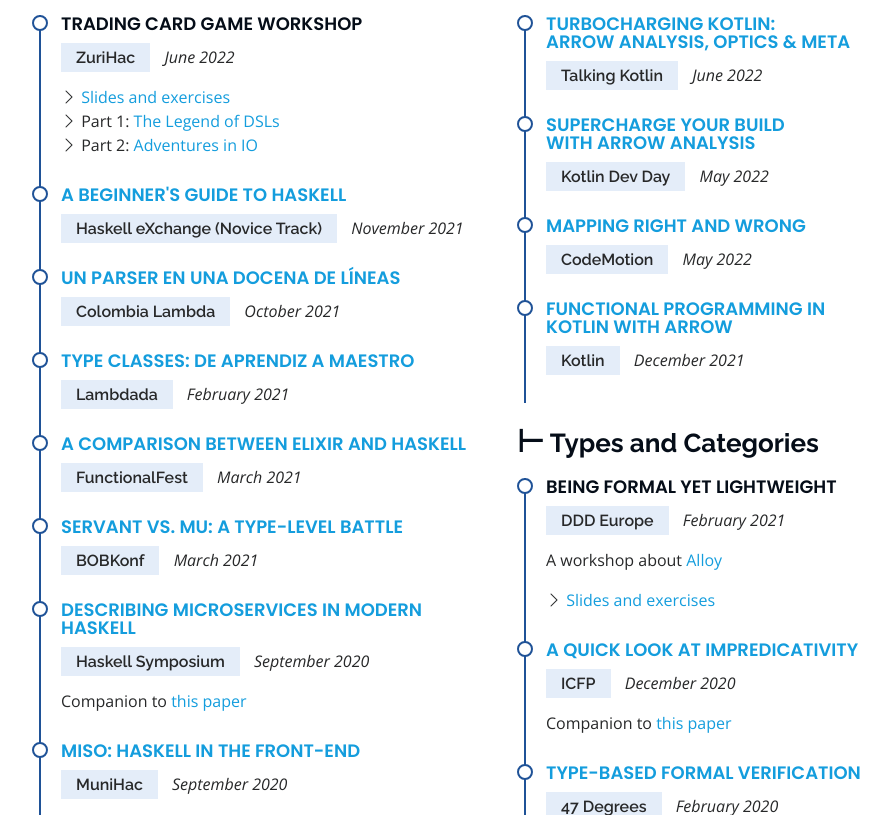
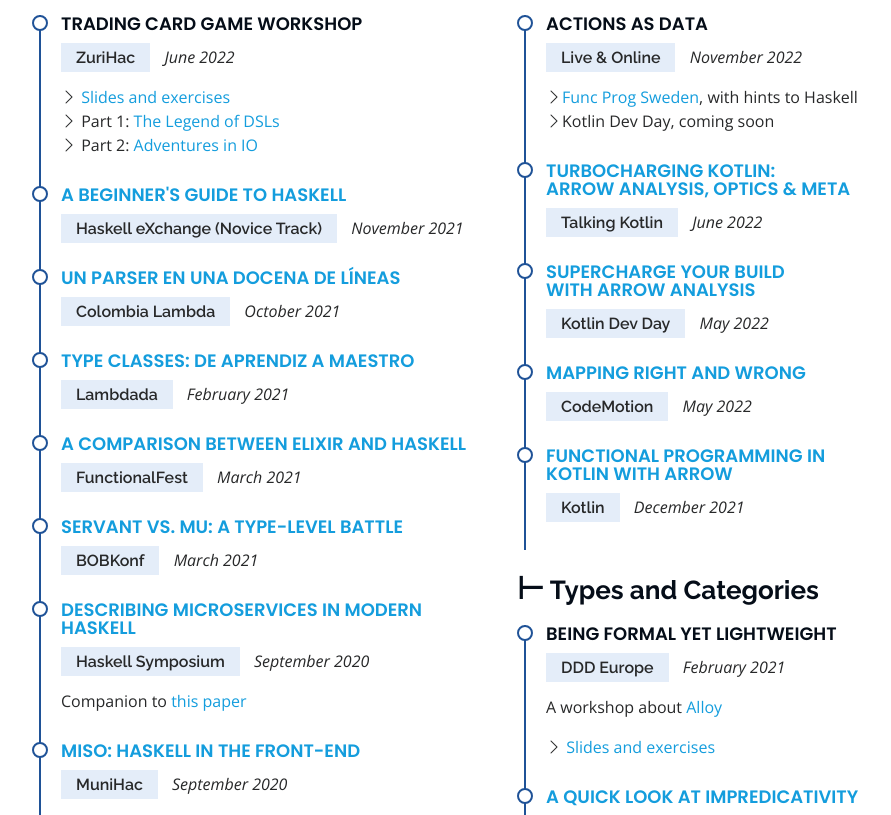
Before and after one commit to serras/serras.github.io, a plain HTML site: page index.html in a window 1280 px wide. Shown: the part 1417-2232 px from the top of the page, without its empty margins (283-1174 px from the left). Drawn offline with nearby package versions, Linux system fonts and the light colour scheme.

Commit message:
Add Func Prog Sweden

```diff
--- a/index.html
+++ b/index.html
@@ -329,6 +329,16 @@
               Kotlin
             </h3>
             <div class="resume-item">
+              <h4>Actions as Data</h4>
+              <h5 style="display: inline-block;">Live &amp; Online</h5>
+              <p style="display: inline-block; margin-left: 10px;"><em>November 2022</em></p>
+              <p>
+                <i class="bi bi-chevron-right"></i><a href="https://www.youtube.com/watch?v=cOzfSsGopBQ">Func Prog Sweden</a>, with hints to Haskell
+                <br />
+                <i class="bi bi-chevron-right"></i>Kotlin Dev Day, coming soon
+              </p>
+            </div>
+            <div class="resume-item">
               <h4><a href="https://www.youtube.com/watch?v=tX4nLqcW2JA&list=PLhOAqXNnGvK4_TYMuVygLwWEewntFCBbH">Turbocharging Kotlin: <br /> Arrow Analysis, Optics & Meta</a></h4>
               <h5 style="display: inline-block;">Talking Kotlin</h5>
               <p style="display: inline-block; margin-left: 10px;"><em>June 2022</em></p>
```
